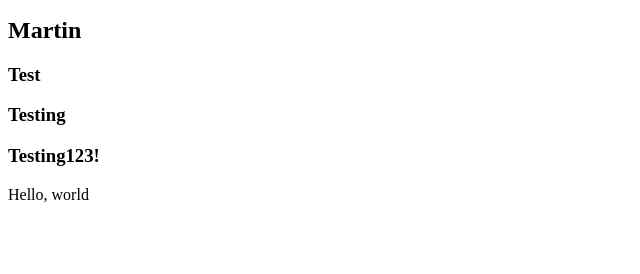
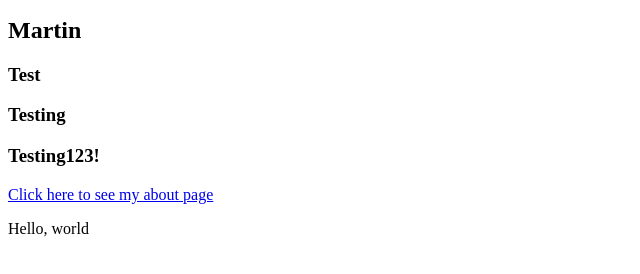
Before and after one commit to babyanezwork/sample_website, a plain HTML site: page index.html in a window 1280 px wide. Shown: the part 110-384 px from the top of the page, without its empty margins (0-640 px from the left). Drawn offline with Linux system fonts and the light colour scheme.

Commit message:
Changed hyperlinks

```diff
--- a/index.html
+++ b/index.html
@@ -18,6 +18,8 @@
 
     <h3> Testing123! </h3>
 
+    <a href="about.html">Click here to see my about page</a>
+
     <p> Hello, world</p>
   </body>
 </html>
```
